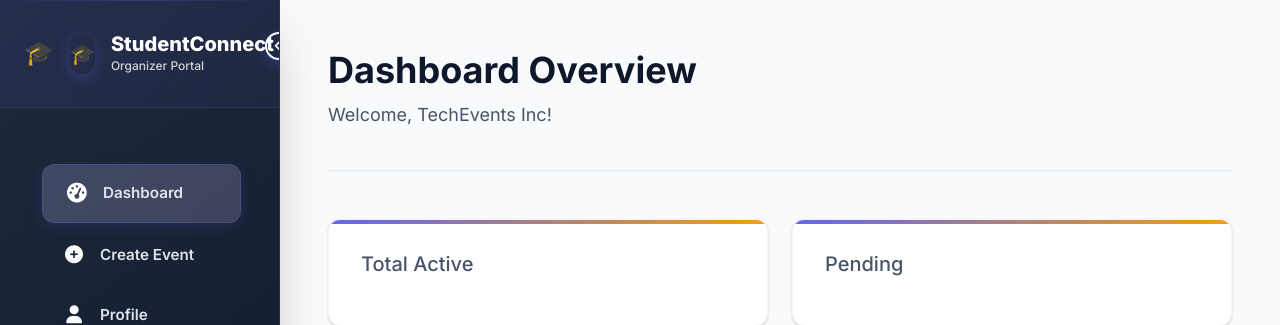
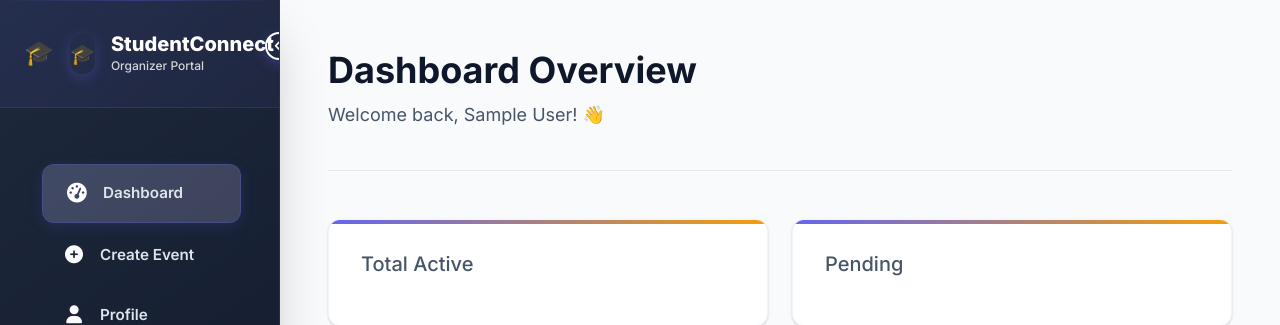
Before and after one commit to Bhoumik-006/collage_project_final_, a Django app: page /create-event/ in a window 1280 px wide. Shown: the top 325 px of the page. Run offline with Django 5.2, Linux system fonts and the light colour scheme; the visitor is signed in with stand-in values (Sample User, id 1); some libraries are stand-ins or nearby versions.

Commit message:
Fix organizer dashboard welcome message - Display dynamic user name instead of hardcoded 'TechEvents Inc!'

```diff
--- a/templates/organizer-dashboard.html
+++ b/templates/organizer-dashboard.html
@@ -473,7 +473,7 @@
             <section id="dashboard-overview" class="dashboard-view">
                 <header class="view-header">
                     <h2>Dashboard Overview</h2>
-                    <p>Welcome, TechEvents Inc!</p>
+                    <p>Welcome back, {% if user.get_full_name %}{{ user.get_full_name }}{% elif user.first_name %}{{ user.first_name }}{% else %}{{ user.username }}{% endif %}! 👋</p>
                 </header>
                 <div class="analytics-grid">
                     <div class="analytics-card">
```
